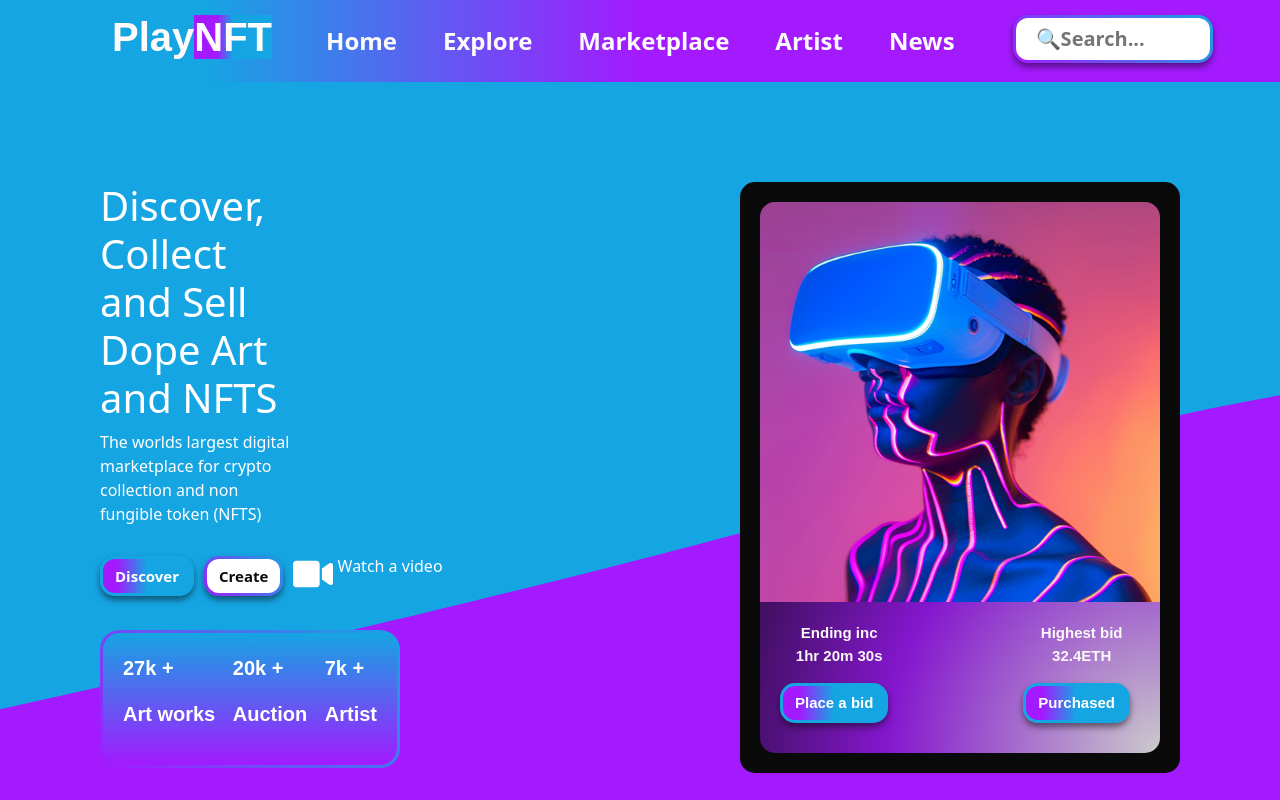
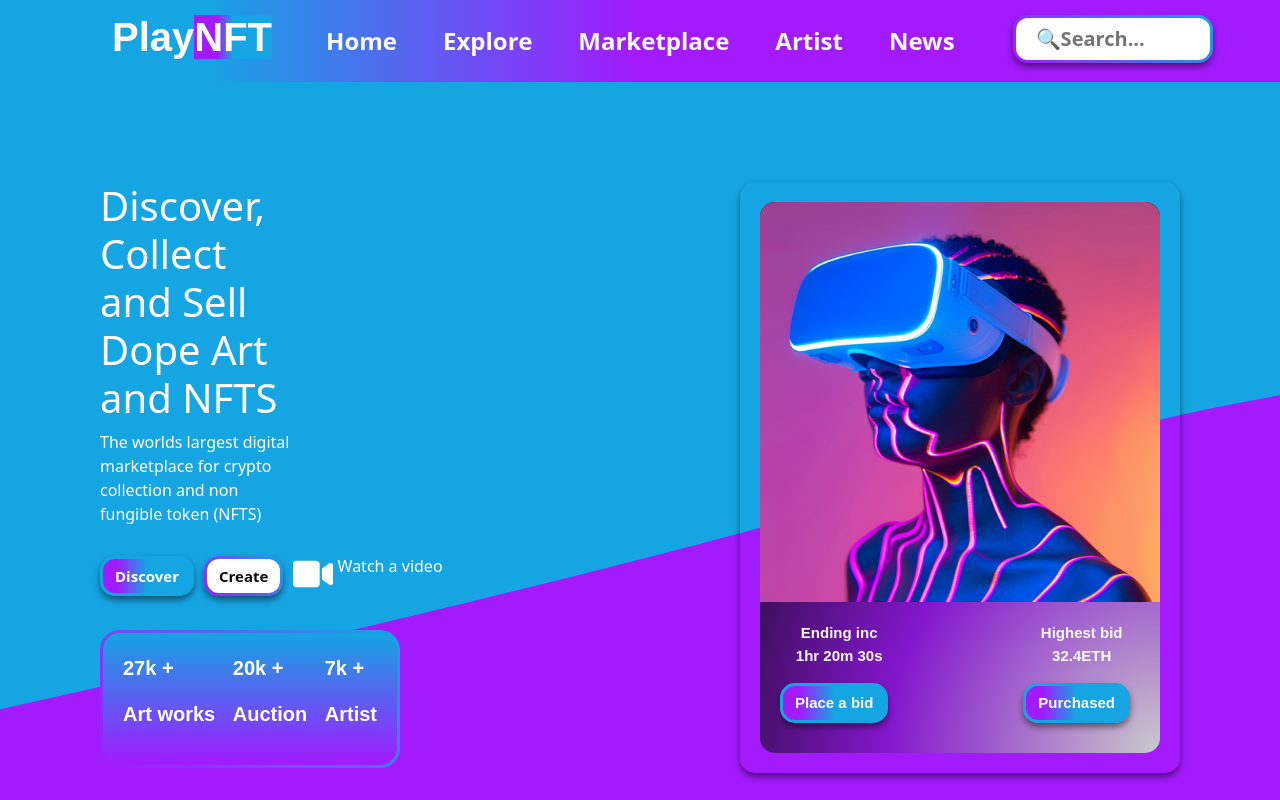
Before and after one commit to BeLaughter/Nftpage, a React (Vite) app: page / in a window 1280 px wide. Shown: the top 800 px of the page. Built offline with nearby package versions, Linux system fonts and the light colour scheme.

Commit message:
my changes commit

```diff
--- a/src/Components/Body.css
+++ b/src/Components/Body.css
@@ -12,7 +12,8 @@
     padding: 20px;
     height: auto;
     border-radius: 15px;
-    background-color: #0a0a0a;
+    background-color: transparent;
+    box-shadow: 0 4px 6px rgba(8, 8, 8, 0.5);
   }
   .squar {
     padding-bottom: 10px;
@@ -63,7 +64,8 @@
     padding: 20px;
     height: auto;
     border-radius: 15px;
-    background-color: #0a0a0a;
+    background-color: transparent;
+    box-shadow: 0 4px 6px rgba(8, 8, 8, 0.5);
   }
   .squar {
     padding-bottom: 10px;
```
